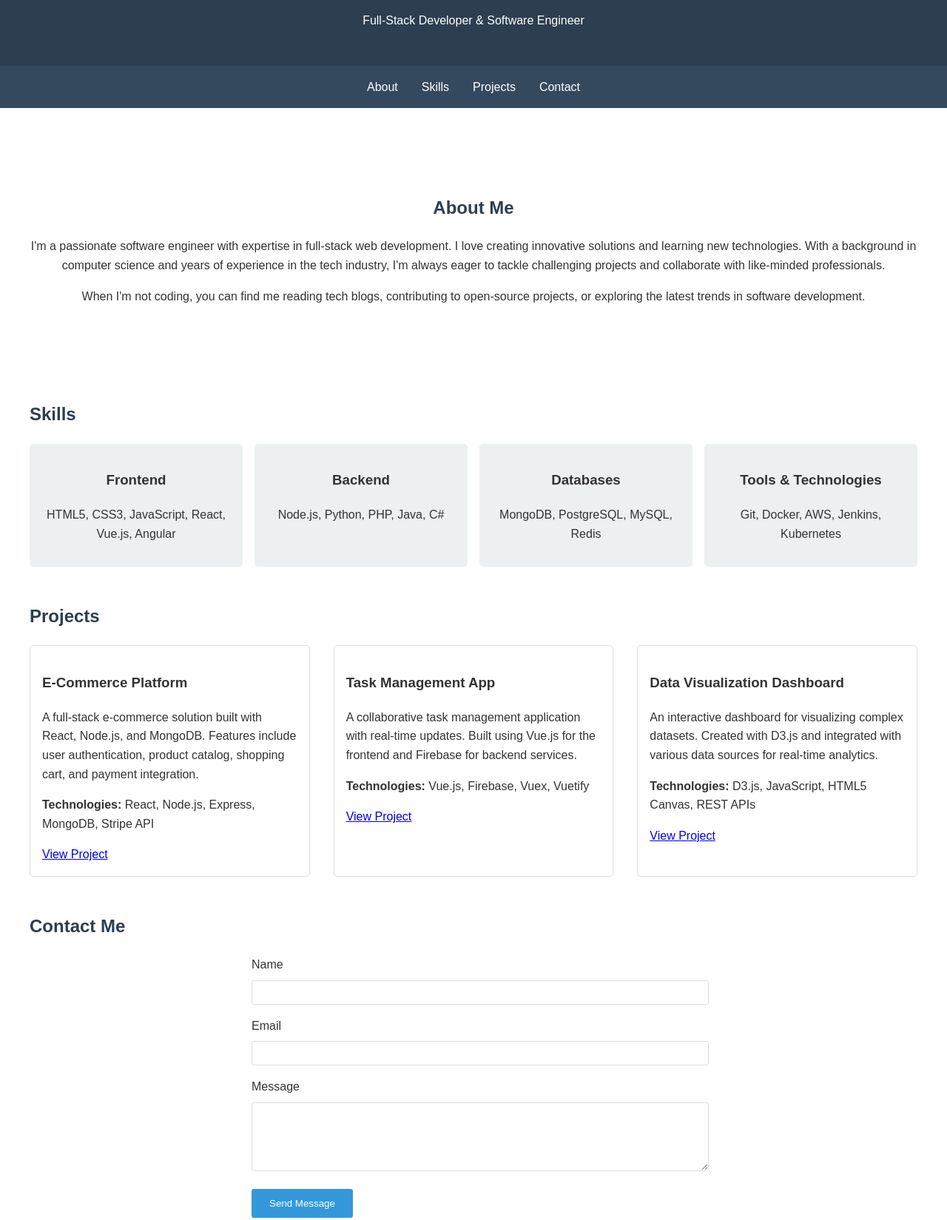
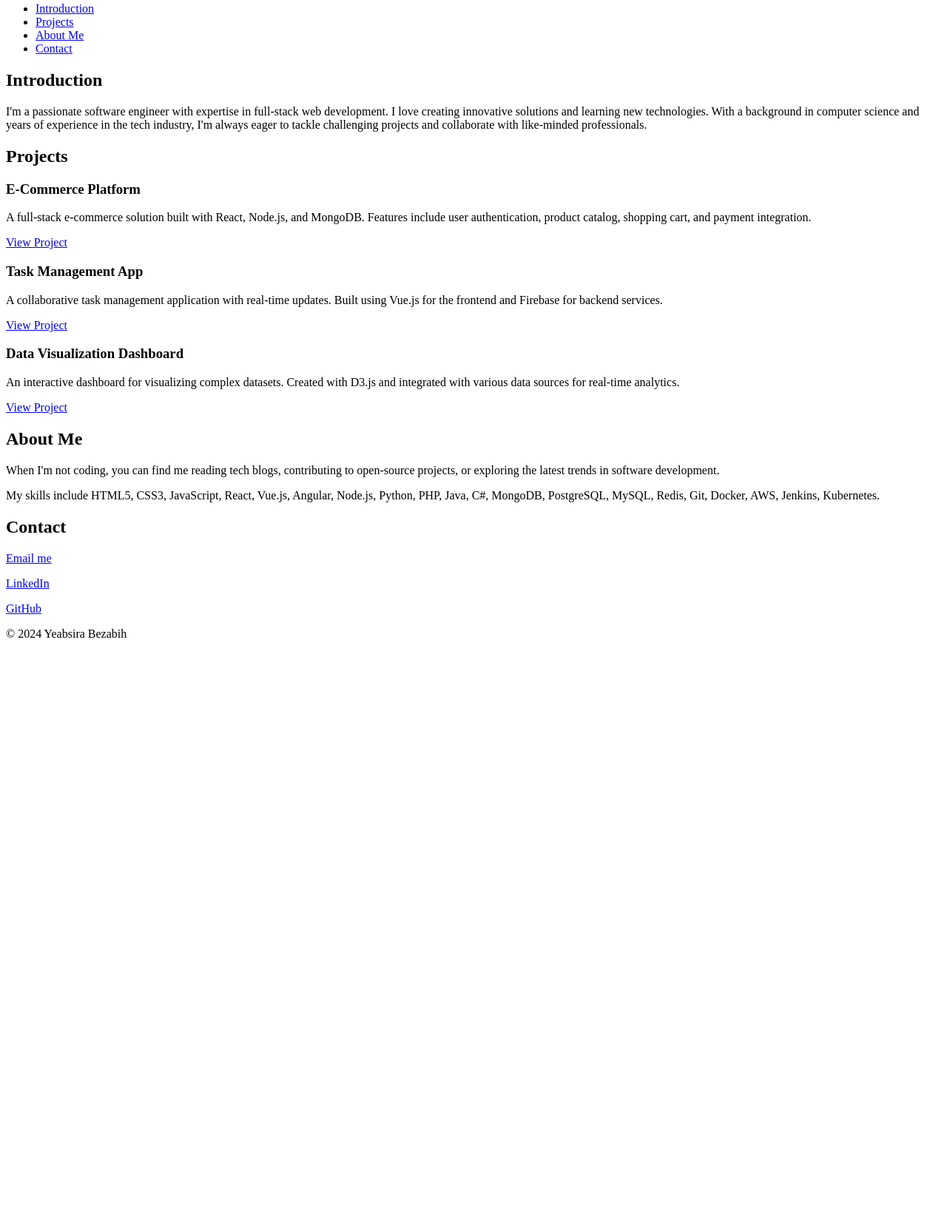
Before and after one commit to YeabsiraBezabih/My_First_Portfolio, a plain HTML site: page portfolio/index.html in a window 1280 px wide. Shown: the part 111-1760 px from the top of the page at 74% size. After the commit the page ends 993 px from the top, so only its background shows below. Drawn offline with Linux system fonts and the light colour scheme.

Commit message:
Fix portfolio page to match assignment requirements: correct structure, sections, and footer

```diff
--- a/portfolio/index.html
+++ b/portfolio/index.html
@@ -1,110 +1,8 @@
 <!DOCTYPE html>
 <html lang="en">
 <head>
-    <meta charset="UTF-8">
-    <meta name="viewport" content="width=device-width, initial-scale=1.0">
-    <title>Yeabsira Bezabih - Portfolio</title>
-    <style>
-        body {
-            font-family: Arial, sans-serif;
-            line-height: 1.6;
-            margin: 0;
-            padding: 0;
-            color: #333;
-        }
-        header {
-            background-color: #2c3e50;
-            color: white;
-            padding: 2rem;
-            text-align: center;
-        }
-        nav {
-            background-color: #34495e;
-            padding: 1rem;
-        }
-        nav ul {
-            list-style: none;
-            padding: 0;
-            margin: 0;
-            display: flex;
-            justify-content: center;
-            gap: 2rem;
-        }
-        nav a {
-            color: white;
-            text-decoration: none;
-        }
-        main {
-            max-width: 1200px;
-            margin: 0 auto;
-            padding: 2rem;
-        }
-        section {
-            margin-bottom: 3rem;
-        }
-        h1, h2 {
-            color: #2c3e50;
-        }
-        .hero {
-            text-align: center;
-            padding: 4rem 0;
-        }
-        .skills-grid {
-            display: grid;
-            grid-template-columns: repeat(auto-fit, minmax(200px, 1fr));
-            gap: 1rem;
-        }
-        .skill {
-            background-color: #ecf0f1;
-            padding: 1rem;
-            border-radius: 5px;
-            text-align: center;
-        }
-        .projects-grid {
-            display: grid;
-            grid-template-columns: repeat(auto-fit, minmax(300px, 1fr));
-            gap: 2rem;
-        }
-        .project {
-            border: 1px solid #ddd;
-            padding: 1rem;
-            border-radius: 5px;
-        }
-        .contact-form {
-            max-width: 600px;
-            margin: 0 auto;
-        }
-        .form-group {
-            margin-bottom: 1rem;
-        }
-        label {
-            display: block;
-            margin-bottom: 0.5rem;
-        }
-        input, textarea {
-            width: 100%;
-            padding: 0.5rem;
-            border: 1px solid #ddd;
-            border-radius: 3px;
-        }
-        button {
-            background-color: #3498db;
-            color: white;
-            padding: 0.75rem 1.5rem;
-            border: none;
-            border-radius: 3px;
-            cursor: pointer;
-        }
-        button:hover {
-            background-color: #2980b9;
-        }
-        footer {
-            background-color: #2c3e50;
-            color: white;
-            text-align: center;
-            padding: 1rem;
-        }
-    </style>
+    <meta charset="utf-8">
+    <title>Yeabsira Bezabih - Personal Portfolio</title>
 </head>
 <body>
     <header>
@@ -113,91 +11,47 @@
     </header>
     <nav>
         <ul>
-            <li><a href="#about">About</a></li>
-            <li><a href="#skills">Skills</a></li>
+            <li><a href="#introduction">Introduction</a></li>
             <li><a href="#projects">Projects</a></li>
+            <li><a href="#about">About Me</a></li>
             <li><a href="#contact">Contact</a></li>
         </ul>
     </nav>
-    <main>
-        <section id="about" class="hero">
-            <h2>About Me</h2>
+    <section id="introduction">
+        <h2>Introduction</h2>
         <p>I'm a passionate software engineer with expertise in full-stack web development. I love creating innovative solutions and learning new technologies. With a background in computer science and years of experience in the tech industry, I'm always eager to tackle challenging projects and collaborate with like-minded professionals.</p>
-            <p>When I'm not coding, you can find me reading tech blogs, contributing to open-source projects, or exploring the latest trends in software development.</p>
     </section>
-
-        <section id="skills">
-            <h2>Skills</h2>
-            <div class="skills-grid">
-                <div class="skill">
-                    <h3>Frontend</h3>
-                    <p>HTML5, CSS3, JavaScript, React, Vue.js, Angular</p>
-                </div>
-                <div class="skill">
-                    <h3>Backend</h3>
-                    <p>Node.js, Python, PHP, Java, C#</p>
-                </div>
-                <div class="skill">
-                    <h3>Databases</h3>
-                    <p>MongoDB, PostgreSQL, MySQL, Redis</p>
-                </div>
-                <div class="skill">
-                    <h3>Tools & Technologies</h3>
-                    <p>Git, Docker, AWS, Jenkins, Kubernetes</p>
-                </div>
-            </div>
-        </section>
-
     <section id="projects">
         <h2>Projects</h2>
-            <div class="projects-grid">
-                <div class="project">
+        <article class="project">
             <h3>E-Commerce Platform</h3>
             <p>A full-stack e-commerce solution built with React, Node.js, and MongoDB. Features include user authentication, product catalog, shopping cart, and payment integration.</p>
-                    <p><strong>Technologies:</strong> React, Node.js, Express, MongoDB, Stripe API</p>
             <a href="#" target="_blank">View Project</a>
-                </div>
-                <div class="project">
+        </article>
+        <article class="project">
             <h3>Task Management App</h3>
             <p>A collaborative task management application with real-time updates. Built using Vue.js for the frontend and Firebase for backend services.</p>
-                    <p><strong>Technologies:</strong> Vue.js, Firebase, Vuex, Vuetify</p>
             <a href="#" target="_blank">View Project</a>
-                </div>
-                <div class="project">
+        </article>
+        <article class="project">
             <h3>Data Visualization Dashboard</h3>
             <p>An interactive dashboard for visualizing complex datasets. Created with D3.js and integrated with various data sources for real-time analytics.</p>
-                    <p><strong>Technologies:</strong> D3.js, JavaScript, HTML5 Canvas, REST APIs</p>
             <a href="#" target="_blank">View Project</a>
-                </div>
-            </div>
+        </article>
     </section>
-
+    <section id="about">
+        <h2>About Me</h2>
+        <p>When I'm not coding, you can find me reading tech blogs, contributing to open-source projects, or exploring the latest trends in software development.</p>
+        <p>My skills include HTML5, CSS3, JavaScript, React, Vue.js, Angular, Node.js, Python, PHP, Java, C#, MongoDB, PostgreSQL, MySQL, Redis, Git, Docker, AWS, Jenkins, Kubernetes.</p>
+    </section>
     <section id="contact">
-            <h2>Contact Me</h2>
-            <form class="contact-form">
-                <div class="form-group">
-                    <label for="name">Name</label>
-                    <input type="text" id="name" name="name" required>
-                </div>
-                <div class="form-group">
-                    <label for="email">Email</label>
-                    <input type="email" id="email" name="email" required>
-                </div>
-                <div class="form-group">
-                    <label for="message">Message</label>
-                    <textarea id="message" name="message" rows="5" required></textarea>
-                </div>
-                <button type="submit">Send Message</button>
-            </form>
+        <h2>Contact</h2>
+        <p><a href="mailto:yeabsira.bezabih@example.com">Email me</a></p>
+        <p><a href="https://linkedin.com/in/yeabsirabezabih" target="_blank">LinkedIn</a></p>
+        <p><a href="https://github.com/YeabsiraBezabih" target="_blank">GitHub</a></p>
     </section>
-    </main>
     <footer>
-        <p>&copy; 2024 Yeabsira Bezabih. All rights reserved.</p>
-        <p>
-            <a href="https://github.com/YeabsiraBezabih" target="_blank">GitHub</a> |
-            <a href="https://linkedin.com/in/yeabsirabezabih" target="_blank">LinkedIn</a> |
-            <a href="mailto:yeabsira@example.com">Email</a>
-        </p>
+        <p>&copy; 2024 Yeabsira Bezabih</p>
     </footer>
 </body>
 </html>
```
Lines whose indentation alone changed are shown as unchanged.
